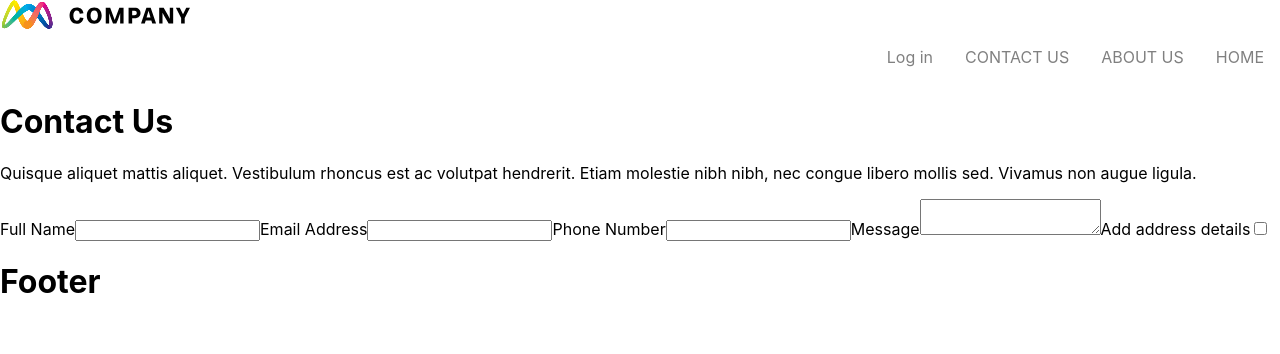
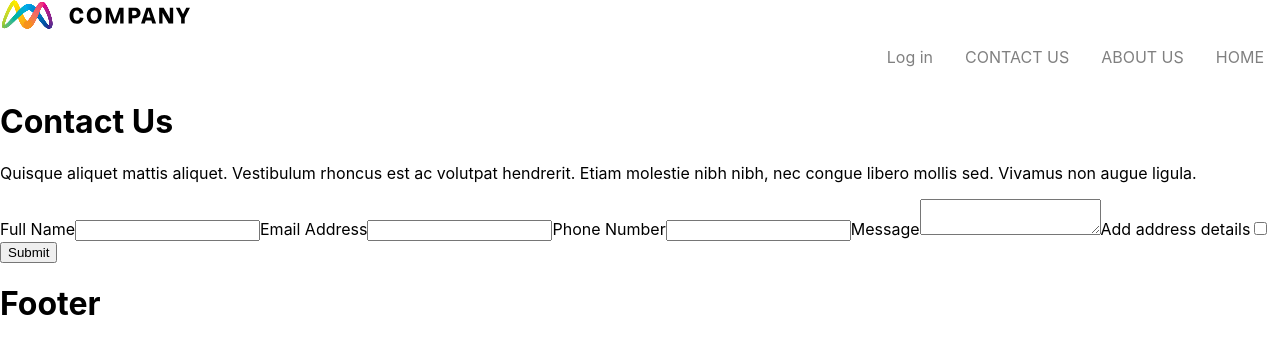
Before and after one commit to dbacall/avamae-tech-test, a React (Create React App) app: page /contact-us in a window 1280 px wide. Shown: the top 354 px of the page. Built offline with nearby package versions, Linux system fonts and the light colour scheme.

Commit message:
feat: create method for handling api post call in contact us container and link up to form submission

```diff
--- a/src/components/ContactUs.js
+++ b/src/components/ContactUs.js
@@ -37,6 +37,11 @@ class ContactUs extends Component {
     }
   };
 
+  submitHandler = (e) => {
+    e.preventDefault();
+    this.props.submitHandler(this.state);
+  };
+
   render() {
     return (
       <div>
@@ -46,6 +51,7 @@ class ContactUs extends Component {
           hendrerit. Etiam molestie nibh nibh, nec congue libero mollis sed.
           Vivamus non augue ligula.
         </p>
+        <form onSubmit={this.submitHandler}>
           <label for="fname">Full Name</label>
           <input
             type="text"
@@ -136,6 +142,8 @@ class ContactUs extends Component {
               />
             </>
           ) : null}
+          <input type="submit" value="Submit" />
+        </form>
       </div>
     );
   }
--- a/src/containers/ContactUsContainer.js
+++ b/src/containers/ContactUsContainer.js
@@ -8,8 +8,26 @@ class ContactUsContainer extends Component {
     this.state = {};
   }
 
+  submitHandler = (answers) => {
+    axios
+      .post(
+        "https://interview-assessment.api.avamae.co.uk/api/v1/contact-us/submit",
+        {
+          answers,
+        }
+      )
+      .then(
+        (response) => {
+          console.log(response);
+        },
+        (error) => {
+          console.log(error);
+        }
+      );
+  };
+
   render() {
-    return <ContactUsComponent />;
+    return <ContactUsComponent submitHandler={this.submitHandler} />;
   }
 }
 
```
Lines whose indentation alone changed are shown as unchanged.
